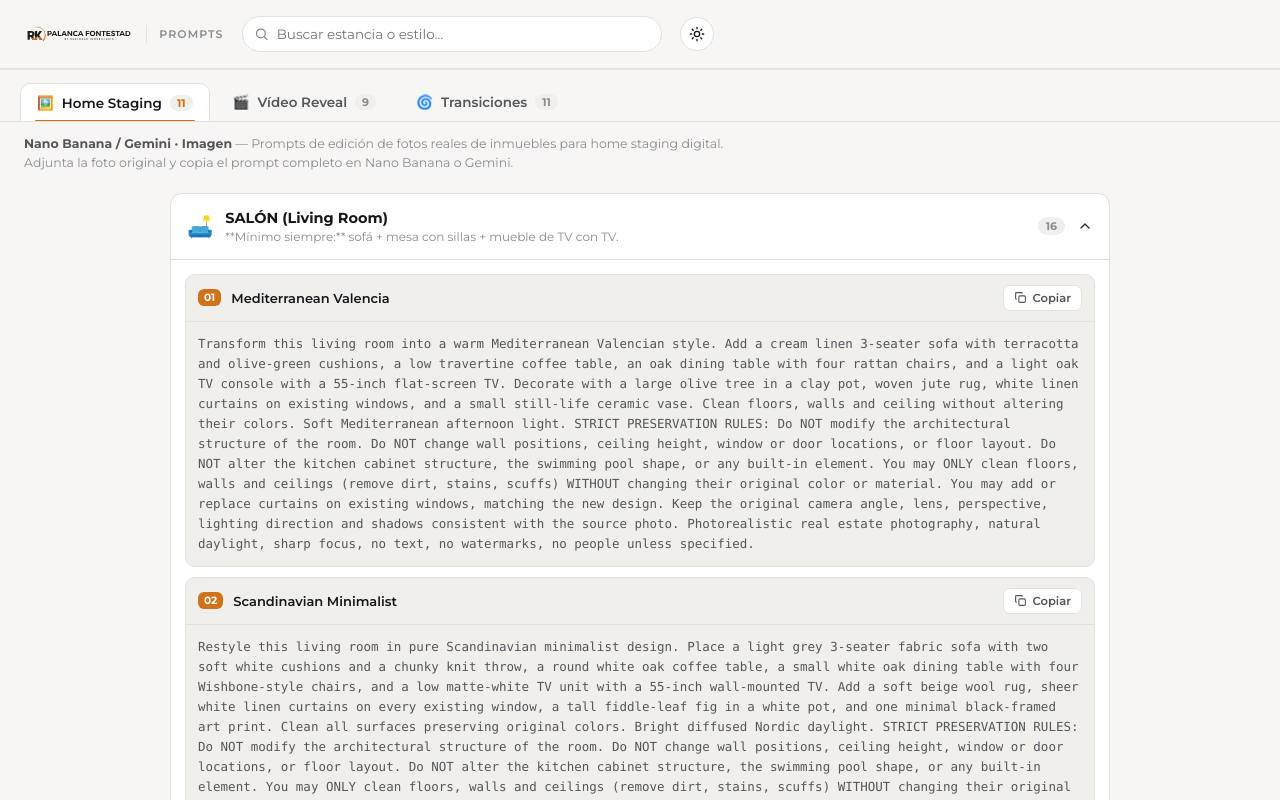
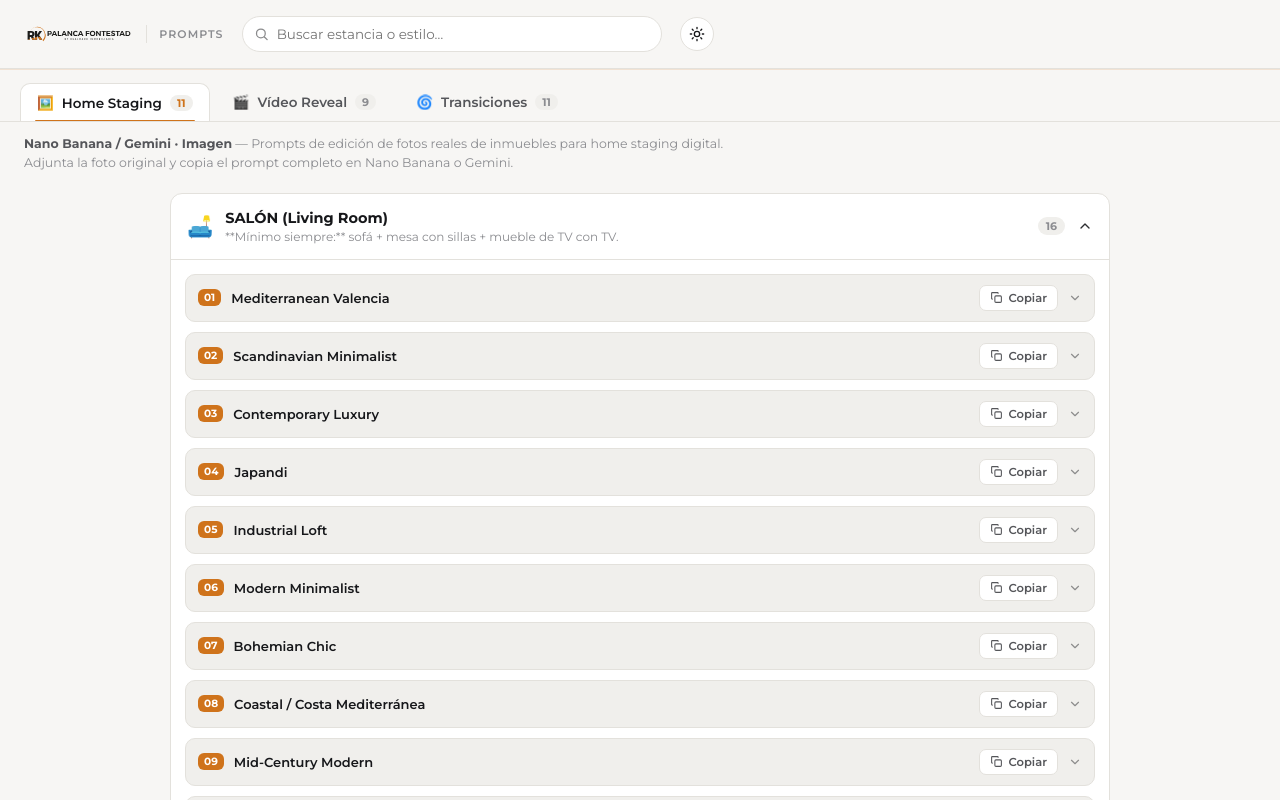
Before and after one commit to marketingIPF/creaprompts, a React (Vite) app: page / in a window 1280 px wide. Both pictures are taken after a click on the element 640 px from the left and 226 px from the top of the page. Shown: the top 800 px of the page. Built offline with nearby package versions, Linux system fonts and the light colour scheme.

Commit message:
Add files via upload

```diff
--- a/src/components/PromptCard.jsx
+++ b/src/components/PromptCard.jsx
@@ -1,14 +1,28 @@
+import { useState } from 'react';
 import CopyButton from './CopyButton';
 
 export default function PromptCard({ number, title, prompt }) {
+  const [open, setOpen] = useState(false);
+
   return (
     <div className="card">
-      <div className="card-head">
+      <div className="card-head" onClick={() => setOpen(!open)}>
         {number != null && <span className="card-number">{String(number).padStart(2, '0')}</span>}
         <span className="card-title">{title}</span>
-        <CopyButton text={prompt} />
+        <span onClick={(e) => e.stopPropagation()}>
+          <CopyButton text={prompt} />
+        </span>
+        <svg
+          className={`card-chevron${open ? ' open' : ''}`}
+          width="14"
+          height="14"
+          viewBox="0 0 24 24"
+          fill="none"
+        >
+          <path d="M6 9l6 6 6-6" stroke="currentColor" strokeWidth="2" strokeLinecap="round" strokeLinejoin="round" />
+        </svg>
       </div>
-      <pre className="card-prompt">{prompt}</pre>
+      {open && <pre className="card-prompt">{prompt}</pre>}
     </div>
   );
 }
--- a/src/index.css
+++ b/src/index.css
@@ -369,7 +369,27 @@ button, input {
   align-items: center;
   gap: 10px;
   padding: 10px 12px;
+  cursor: pointer;
+  user-select: none;
+}
+
+.card:has(.card-prompt) .card-head {
   border-bottom: 1px solid var(--border);
+}
+
+.card-head:hover .card-title {
+  color: var(--orange);
+}
+
+.card-chevron {
+  opacity: 0.45;
+  flex-shrink: 0;
+  transition: transform .18s ease, opacity .18s ease;
+}
+
+.card-chevron.open {
+  transform: rotate(180deg);
+  opacity: 0.85;
 }
 
 .card-number {
@@ -390,6 +410,7 @@ button, input {
   font-weight: 600;
   font-size: 13px;
   flex: 1;
+  transition: color .15s ease;
 }
 
 .copy-btn {
@@ -427,6 +448,7 @@ button, input {
   color: var(--text-dim);
   white-space: pre-wrap;
   font-family: 'SF Mono', 'Consolas', monospace;
+  animation: reveal .15s ease;
 }
 
 /* ---------- Variant (Omni Flash) ---------- */
```
